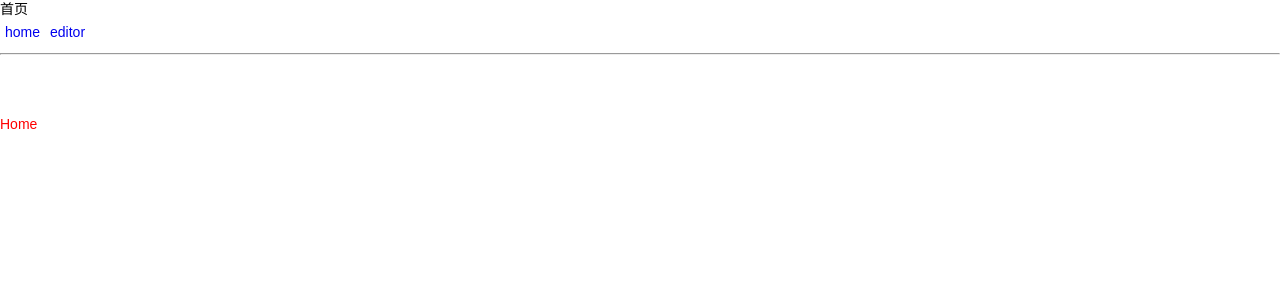
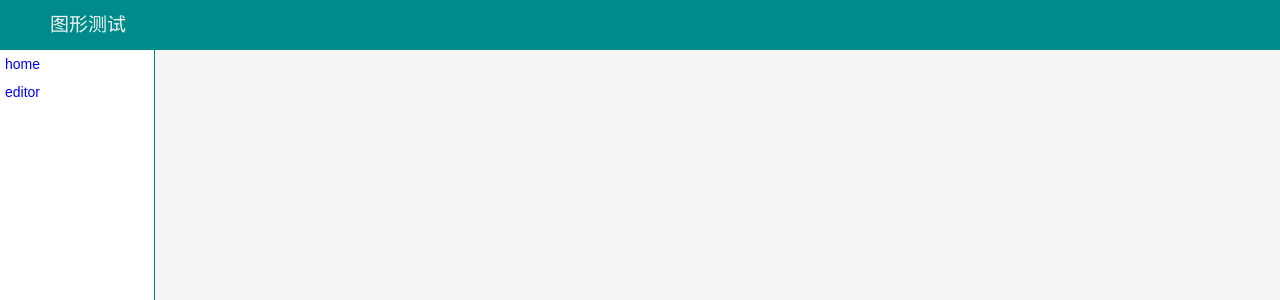
Before and after one commit to hellcoldby/vite-react-ts, a React (Vite) app: page /home in a window 1280 px wide. Shown: the top 300 px of the page. Built offline with nearby package versions, Linux system fonts and the light colour scheme.

Commit message:
add echarts-gl

```diff
--- a/package.json
+++ b/package.json
@@ -10,7 +10,10 @@
     "lint": "eslint --fix --ext .js --ext .jsx --ext .ts --ext .tsx src/ "
   },
   "dependencies": {
+    "@vitejs/plugin-react": "^1.3.1",
     "classnames": "^2.3.1",
+    "echarts": "^5.3.2",
+    "echarts-gl": "^2.0.9",
     "lodash": "^4.17.21",
     "react": "^17.0.2",
     "react-dom": "^17.0.2",
@@ -38,7 +41,6 @@
     "@types/react-redux": "7.1.23",
     "@typescript-eslint/eslint-plugin": "5.14.0",
     "@typescript-eslint/parser": "5.14.0",
-    "@vitejs/plugin-react": "1.0.7",
     "babel-jest": "27.5.1",
     "eslint": "8.11.0",
     "eslint-plugin-promise": "6.0.0",
--- a/src/App.module.less
+++ b/src/App.module.less
@@ -2,12 +2,35 @@
     width: 100vw;
     height: 100vh;
     // background-color: #131517;
-    h1 {
 
-    }
     a{
-        display: inline-block;
+        display: block;
         padding: 5px;
 
     }
+    nav{
+        display: flex;
+        align-items: center;
+        height: 50px;
+        background-color: darkcyan;
+        padding:0 50px;
+        color: #f5f5f5;
+        h1{
+
+            font-size: 19px;
+        }
+    }
+    aside{
+        float:left;
+        border-right: 1px solid darkcyan;
+        width:12vw;
+        height: calc(100vh - 50px);
+    }
+    section{
+        float: left;
+        width: calc(88vw - 1px);
+        height: calc(100vh - 50px);
+        background-color: #f5f5f5;
+
+    }
 }
--- a/src/App.tsx
+++ b/src/App.tsx
@@ -7,16 +7,16 @@ function App() {
     return (
         <div className={styles.root}>
             <nav>
-                <h1>首页</h1>
+                <h1>图形测试</h1>
+            </nav>
+
+            <aside className={styles.left}>
                 <Link to="/home">home</Link>
                 <Link to="/editor">editor</Link>
-
-            </nav>
-            <hr />
-
-            <Outlet />
-
-
+            </aside>
+            <section>
+                <Outlet />
+            </section>
         </div>
     );
 }
--- /dev/null
+++ b/src/components/chart/surface.js
@@ -0,0 +1,68 @@
+import * as echarts from 'echarts';
+import 'echarts-gl';
+
+
+export default  function render(dom) {
+  const myChart = echarts.init(dom);
+
+  let  option= {
+    tooltip: {},
+    visualMap: {
+      show: false,
+      dimension: 2,
+      min: -1,
+      max: 1,
+      inRange: {
+        color: [
+          '#313695',
+          '#4575b4',
+          '#74add1',
+          '#abd9e9',
+          '#e0f3f8',
+          '#ffffbf',
+          '#fee090',
+          '#fdae61',
+          '#f46d43',
+          '#d73027',
+          '#a50026'
+        ]
+      }
+    },
+    xAxis3D: {},
+    yAxis3D: {},
+    zAxis3D: {},
+    grid3D: {},
+    series: [
+      {
+        type: 'surface',
+        parametric: true,
+        // shading: 'albedo',
+        parametricEquation: {
+          u: {
+            min: -Math.PI,
+            max: Math.PI,
+            step: Math.PI / 20
+          },
+          v: {
+            min: 0,
+            max: Math.PI,
+            step: Math.PI / 20
+          },
+          x: function (u, v) {
+            return Math.sin(v) * Math.sin(u);
+          },
+          y: function (u, v) {
+            return Math.sin(v) * Math.cos(u);
+          },
+          z: function (u, v) {
+            return Math.cos(v);
+          }
+        }
+      }
+    ]
+  };
+
+  option && myChart.setOption(option);
+
+  myChart.setOption(option);
+}
--- a/src/pages/Home/index.module.less
+++ b/src/pages/Home/index.module.less
@@ -1,9 +1,13 @@
 @import url('@utils/less_func.less');
 .screen_box {
-    margin-top: 60px;
+
     width: 100vw;
     height: ~`vh('1020px') `;
-    h1 {
-        color:red;
+    display: flex;
+    align-items: center;
+    justify-content: center;
+    .ball{
+        width: inherit;
+        height: inherit
     }
 }
--- a/src/pages/Home/index.tsx
+++ b/src/pages/Home/index.tsx
@@ -3,6 +3,8 @@ import styles from './index.module.less';
 
 import { connect } from 'react-redux';
 import { Dispatch } from 'redux';
+
+import render from '../../components/chart/surface.js';
 
 interface IProps {
     children?: React.ReactNode;
@@ -18,10 +20,16 @@ function Home(props: IProps) {
         props.updateTest();
         props.testSaga();
     }, [props]);
+    const ball = useRef(null);
+
+    useEffect(()=>{
+        ball.current && render(ball.current);
+    },[])
 
     return (
         <div className={styles.screen_box}>
-            <h1>Home</h1>
+
+            <div className={styles.ball} ref={ball}></div>
         </div>
     );
 }
--- a/tsconfig.json
+++ b/tsconfig.json
@@ -5,7 +5,7 @@
         "lib": ["DOM", "DOM.Iterable", "ESNext"],
         "allowJs": false,
         "skipLibCheck": false,
-        "esModuleInterop": false,
+        "esModuleInterop": true,
         "allowSyntheticDefaultImports": true,
         "strict": true,
         "forceConsistentCasingInFileNames": true,
--- a/vite.config.ts
+++ b/vite.config.ts
@@ -4,7 +4,11 @@ import { resolve } from 'path';
 import eslintPlugin from 'vite-plugin-eslint';
 //公共配置
 const commonConfig = {
-    plugins: [eslintPlugin(), react()],
+    plugins: [eslintPlugin(), react({
+        // babel:{
+        //     configFile:true
+        // }
+    })],
     resolve: {
         extensions: ['.mjs', '.js', '.ts', '.jsx', '.tsx', '.json'],
         alias: {
@@ -41,13 +45,13 @@ const commonConfig = {
 const devConfig = {
     ...commonConfig,
     server: {
-        proxy: {
-            '/api': {
-                target: 'https://test-raycharts.raykite.com/',
-                changeOrigin: true,
-                rewrite: (path) => path.replace(/^\/api/, ''),
-            },
-        },
+        // proxy: {
+        //     '/api': {
+        //         target: 'https://test-raycharts.raykite.com/',
+        //         changeOrigin: true,
+        //         rewrite: (path) => path.replace(/^\/api/, ''),
+        //     },
+        // },
     },
 };
 
```
Also changed, not shown: 2 other files (tests, documents, lock files or other folders).
